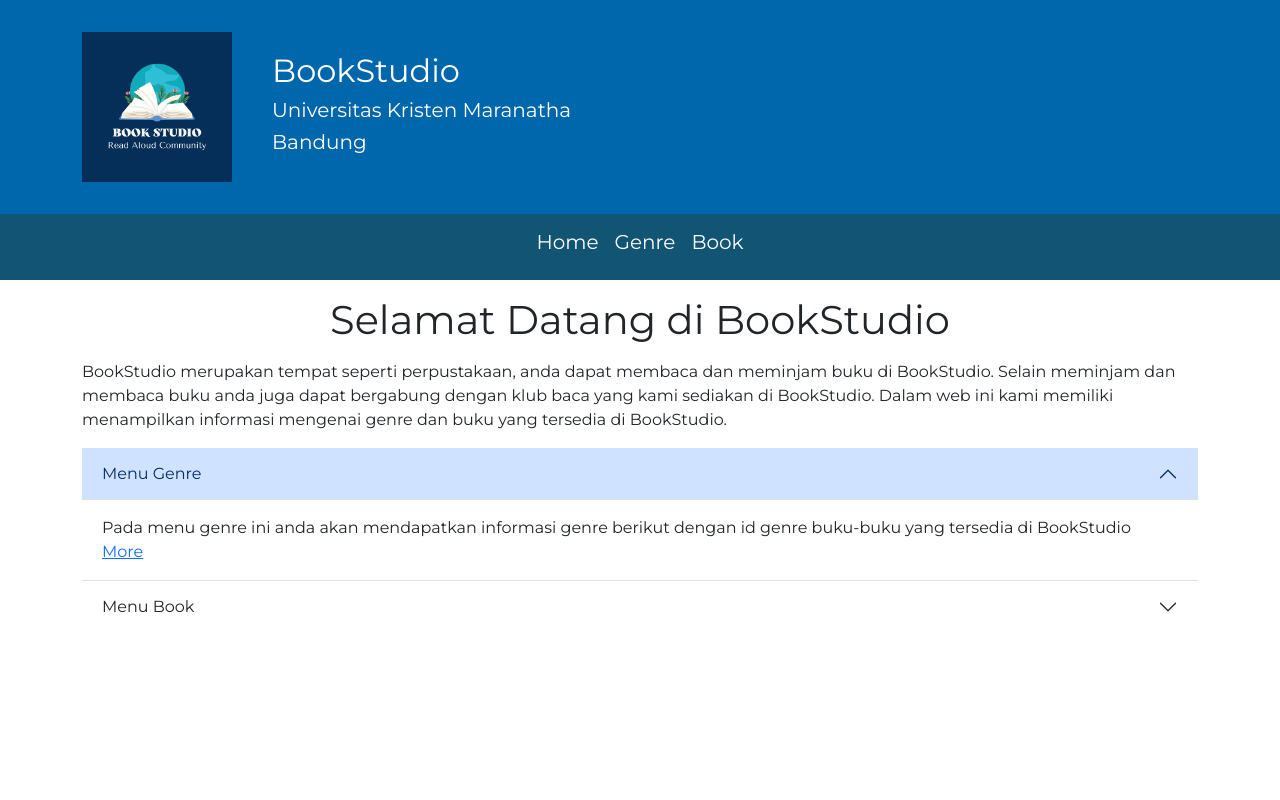
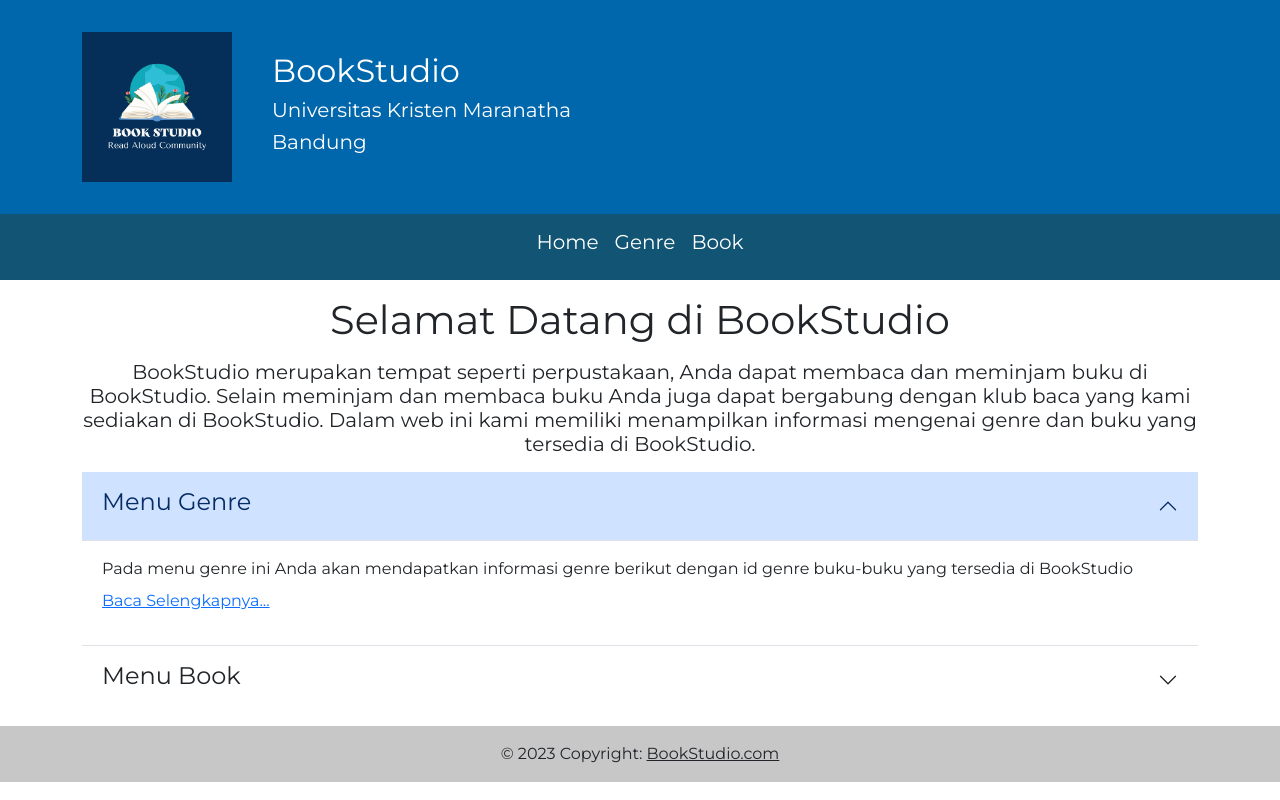
Before and after one commit to 06202003/Praktikum01, a PHP site: page / in a window 1280 px wide, after a click on "Menu Genre". Run offline with PHP 8.4, Linux system fonts and the light colour scheme; some libraries are stand-ins or nearby versions.

Commit message:
Add files via upload

```diff
--- a/css/style.css
+++ b/css/style.css
@@ -16,13 +16,13 @@ nav {
 }
 .nav-link:hover {
   font-size: 1.05em;
-  color: #1AAE9F !important;
+  color: #1aae9f !important;
 }
 
 .nav-link::after {
   display: block;
   content: '';
-  border-bottom: 2px solid #1AAE9F;
+  border-bottom: 2px solid #1aae9f;
   transform: scaleX(0);
   transition: transform 500ms cubic-bezier(1, 0.19, 0, 0.86);
   transform-origin: left;
--- a/genre.php
+++ b/genre.php
@@ -9,15 +9,15 @@ $stmt->execute();
 $result = $stmt->fetchAll();
 $link =null;
 ?>
-<div class="container text-center mt-4">
+<div class="container text-center mt-4" style="height:52.75vh">
     <div class="row d-flex justify-content-center">
         <div class="col-md-6">
             <div class="table-responsive">
                 <table class="table table-hover  table-striped table-bordered border-danger table-sm" id="genre">
                     <thead>
                         <tr>
-                            <th scope="col">ID</th>
-                            <th scope="col">NAME</th>
+                            <th class=" text-center" scope="col">ID</th>
+                            <th class=" text-center" scope="col">NAME</th>
                         </tr>
                     </thead>
                     <tbody>
--- a/home.php
+++ b/home.php
@@ -1,30 +1,30 @@
-<div class="container">
+<div class="container" style="height:53.75vh">
 <h1 class="text-center my-3">Selamat Datang di BookStudio</h1>
-<p>BookStudio merupakan tempat seperti perpustakaan, anda dapat membaca dan meminjam buku di BookStudio. Selain meminjam dan membaca buku anda juga dapat bergabung dengan klub baca yang kami sediakan di BookStudio. Dalam web ini kami memiliki menampilkan informasi mengenai genre dan buku yang tersedia di BookStudio. </p>
+<h5 class="text-center my-3">BookStudio merupakan tempat seperti perpustakaan, Anda dapat membaca dan meminjam buku di BookStudio. Selain meminjam dan membaca buku Anda juga dapat bergabung dengan klub baca yang kami sediakan di BookStudio. Dalam web ini kami memiliki menampilkan informasi mengenai genre dan buku yang tersedia di BookStudio. </h5>
 <div class="accordion accordion-flush" id="accordionFlushExample">
   <div class="accordion-item">
     <h2 class="accordion-header" id="flush-headingOne">
       <button class="accordion-button collapsed" type="button" data-bs-toggle="collapse" data-bs-target="#flush-collapseOne" aria-expanded="false" aria-controls="flush-collapseOne">
-        Menu Genre
+        <h4>Menu Genre</h4>
       </button>
     </h2>
     <div id="flush-collapseOne" class="accordion-collapse collapse" aria-labelledby="flush-headingOne" data-bs-parent="#accordionFlushExample">
-      <div class="accordion-body"> Pada menu genre ini anda akan mendapatkan informasi genre berikut dengan id genre buku-buku yang tersedia di BookStudio
+      <div class="accordion-body"> Pada menu genre ini Anda akan mendapatkan informasi genre berikut dengan id genre buku-buku yang tersedia di BookStudio
       <br>
-        <a href="?menu=genre"> More</a>
+        <a  href="?menu=genre"><p class="mt-2">Baca Selengkapnya...</p></a>
       </div>
     </div>
   </div>
   <div class="accordion-item">
     <h2 class="accordion-header" id="flush-headingTwo">
       <button class="accordion-button collapsed" type="button" data-bs-toggle="collapse" data-bs-target="#flush-collapseTwo" aria-expanded="false" aria-controls="flush-collapseTwo">
-        Menu Book
+      <h4>Menu Book</h4>
       </button>
     </h2>
     <div id="flush-collapseTwo" class="accordion-collapse collapse" aria-labelledby="flush-headingTwo" data-bs-parent="#accordionFlushExample">
-      <div class="accordion-body">Pada menu book anda akan mendapatkan informasi mengenai buku-buku apa saja yang tersedia di BookStudio, beberapa informasi mengenai buku yang anda dapatkan  antara lain adalah isbn, judul, penulis, penerbit, tahun terbit, berikut genre bukunya.
+      <div class="accordion-body">Pada menu book Anda akan mendapatkan informasi mengenai buku-buku apa saja yang tersedia di BookStudio, beberapa informasi mengenai buku yang Anda dapatkan  antara lain adalah isbn, judul, penulis, penerbit, tahun terbit, berikut genre bukunya.
         <br>
-        <a href="?menu=book"> More</a>
+        <a  href="?menu=book"><p class="mt-2">Baca Selengkapnya...</p></a>
       </div>
 
     </div>
--- a/index.php
+++ b/index.php
@@ -71,6 +71,14 @@
         }
         ?>
     </main>
+    <footer class="bg-light text-center text-lg-start " >
+      <!-- Copyright -->
+      <div class="text-center p-3" style="background-color: rgba(0, 0, 0, 0.2);">
+        © 2023 Copyright:
+        <a class="text-dark" href="https://mdbootstrap.com/">BookStudio.com</a>
+      </div>
+      <!-- Copyright -->
+    </footer>
 
     <script src="https://cdn.jsdelivr.net/npm/bootstrap@5.3.0-alpha1/dist/js/bootstrap.bundle.min.js" integrity="sha384-w76AqPfDkMBDXo30jS1Sgez6pr3x5MlQ1ZAGC+nuZB+EYdgRZgiwxhTBTkF7CXvN" crossorigin="anonymous"></script>
     <script src="https://code.jquery.com/jquery-3.5.1.js"></script>
```
Also changed, not shown: book.php (+8 -8 lines).
